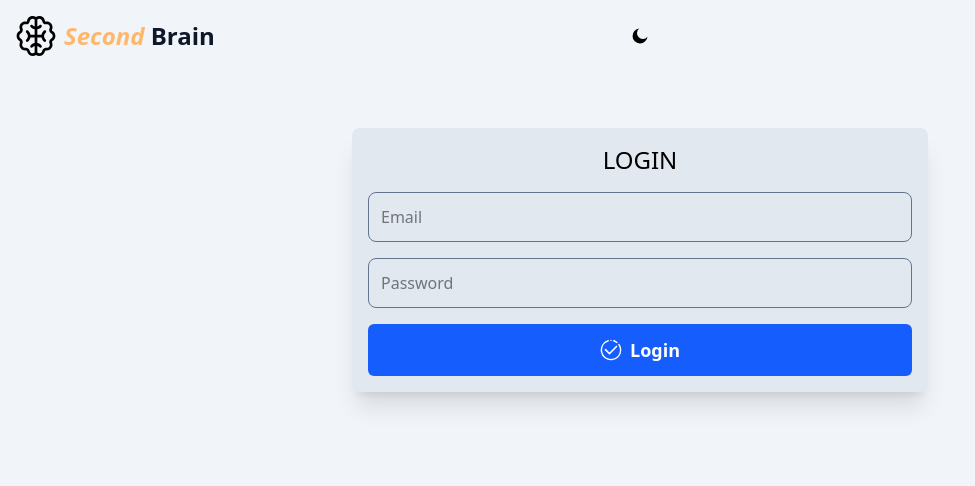
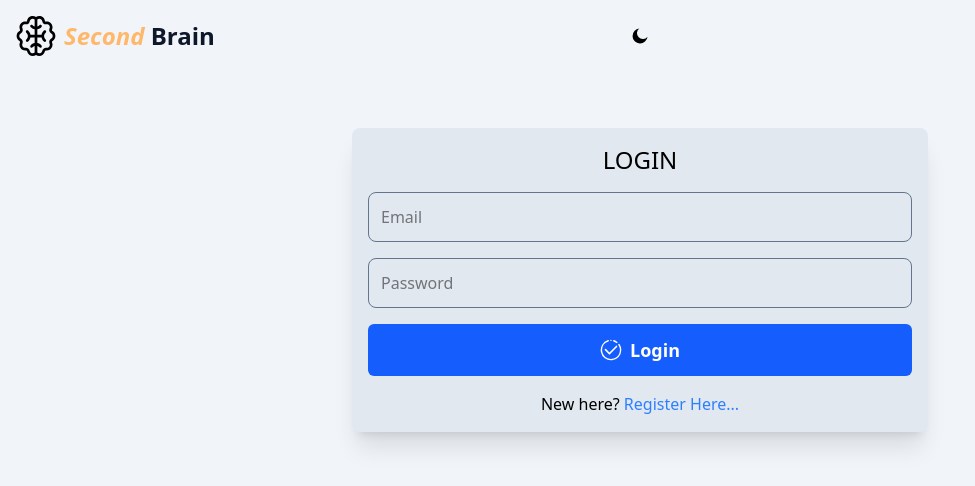
Before and after one commit to SMGhulam29091993/Second-Brain-Frontend, a React (Vite) app: page / in a window 1280 px wide. Shown: the top 486 px of the page, without its empty margins (0-975 px from the left). Built offline with nearby package versions, Linux system fonts and the light colour scheme.

Commit message:
fix: if not email verified then revert to verification

```diff
--- a/src/page/login.tsx
+++ b/src/page/login.tsx
@@ -14,9 +14,9 @@ const LoginPage = () => {
 
     const setToken = useAuthStore((state) => state.setToken);
 
-    useEffect(() => {
-        localStorage.removeItem('token');
-    }, []);
+    // useEffect(() => {
+    //     localStorage.removeItem('token');
+    // }, []);
 
     const onChangeHandler = (e: React.ChangeEvent<HTMLInputElement>) => {
         const { id, value } = e.target;
@@ -31,6 +31,16 @@ const LoginPage = () => {
             setTimeout(() => setLoading(false), 1500);
             setError(false);
             // localStorage.setItem('token', resp.data.data.token);
+            console.log('Login successful:', resp.data.data);
+            const token = resp.data.data.token;
+            if (!token) {
+                const hashCode = resp.data.data;
+                console.log('Hash code:', hashCode);
+                navigate(`/verify-email/${encodeURIComponent(hashCode)}`);
+                setLoading(false);
+                return;
+            }
+
             setToken(resp.data.data.token);
         }
         setTimeout(() => navigate('/dashboard'), 500);
@@ -64,6 +74,15 @@ const LoginPage = () => {
                     loading={loading}
                     onClick={handleSubmit}
                 />
+                <p className="font-light">
+                    New here?{' '}
+                    <span
+                        className="text-blue-500 font-medium cursor-pointer"
+                        onClick={() => navigate('/register')}
+                    >
+                        Register Here...
+                    </span>
+                </p>
             </div>
         </>
     );
```
